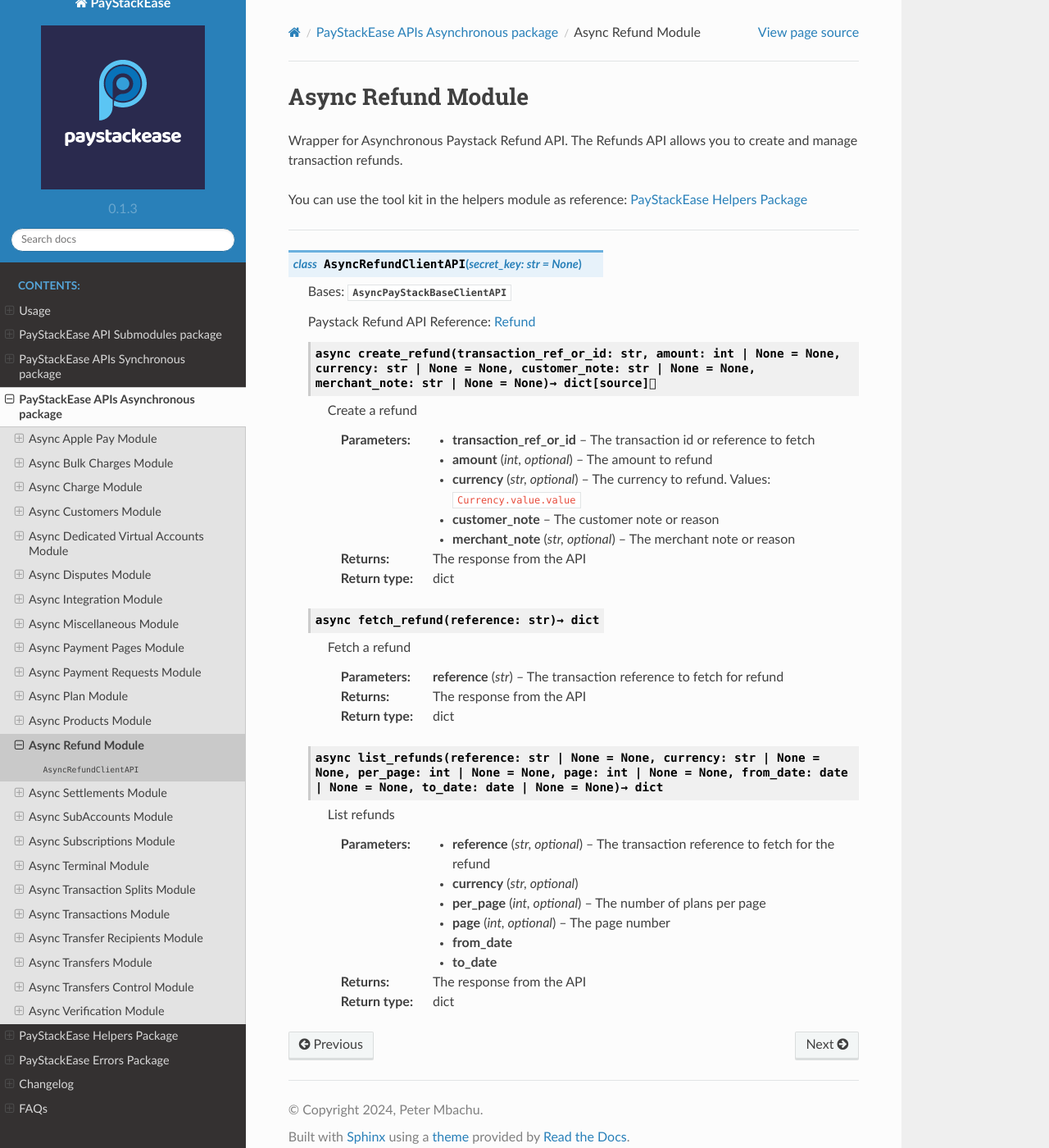
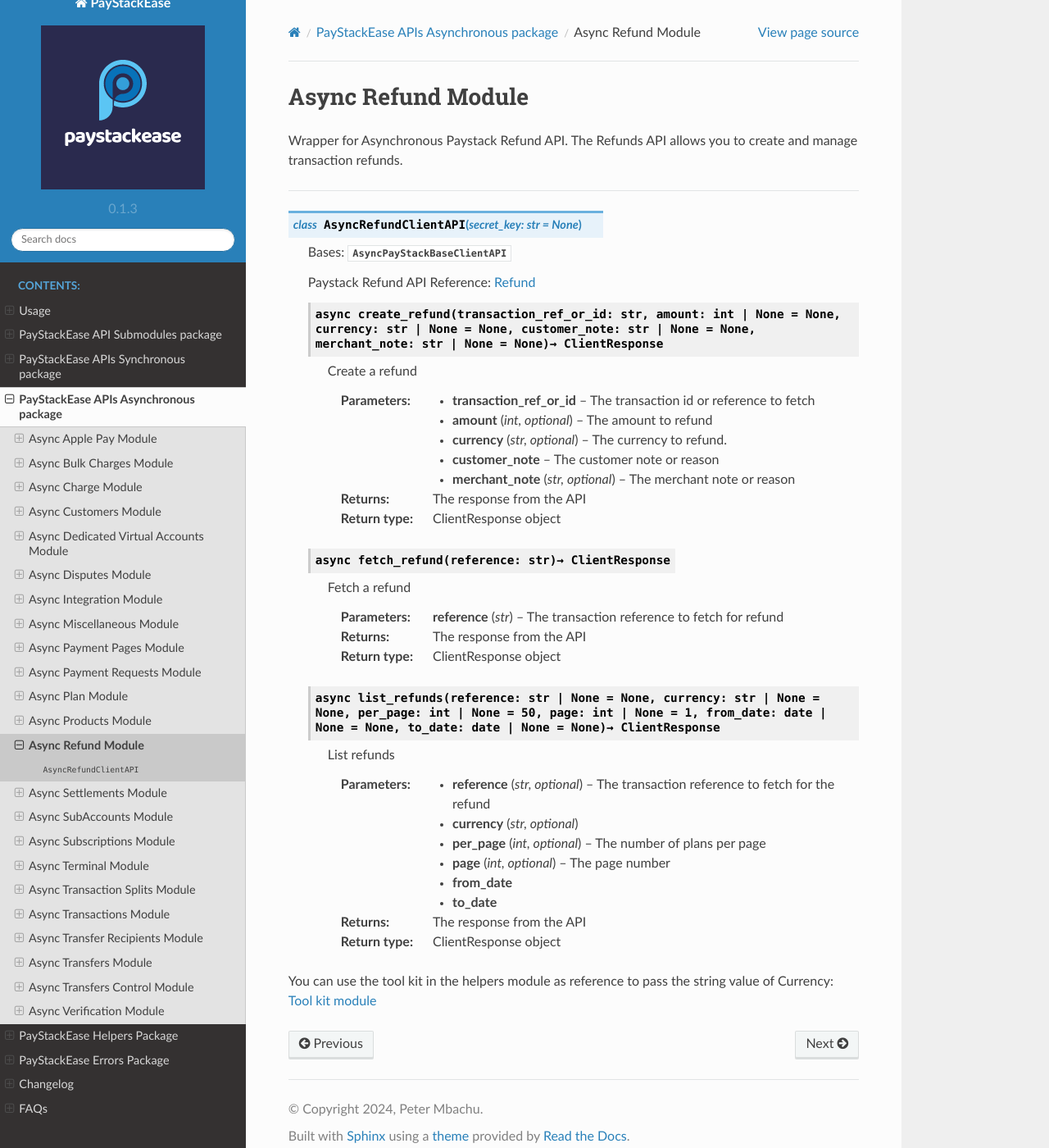
Before and after one commit to cla-bit/PayStackEase, a Sphinx documentation site: the page built from docs/source/arefund.rst, in a window 1280 px wide and 1400 px high. Shown: the whole window at 82% size. Built offline with Sphinx 7.4.7 and the Read the Docs theme 2.0.0, drawn with Linux system fonts in a browser that asks for light colours.

Commit message:
updated documentation for refund: async and sync

```diff
--- a/docs/source/arefund.rst
+++ b/docs/source/arefund.rst
@@ -7,9 +7,7 @@
 
 Wrapper for Asynchronous Paystack Refund API. The Refunds API allows you to create and manage transaction refunds.
 
-You can use the tool kit in the helpers module as reference: :doc:`paystackease.helpers`
-
---------------------------------------------------------------------
+----------
 
 .. py:class:: AsyncRefundClientAPI(secret_key: str = None)
 
@@ -17,7 +15,7 @@
 
     Paystack Refund API Reference: `Refund`_
 
-    .. py:method:: async create_refund(transaction_ref_or_id: str, amount: int | None = None, currency: str | None = None, customer_note: str | None = None, merchant_note: str | None = None)→ dict[source]
+    .. py:method:: async create_refund(transaction_ref_or_id: str, amount: int | None = None, currency: str | None = None, customer_note: str | None = None, merchant_note: str | None = None)→ ClientResponse
 
         Create a refund
 
@@ -25,7 +23,7 @@
         :type transactin_ref_or_id: str
         :param amount: The amount to refund
         :type amount: int, optional
-        :param currency: The currency to refund. Values: ``Currency.value.value``
+        :param currency: The currency to refund.
         :type currency: str, optional
         :param customer_note: The customer note or reason
         :type custome_note: str, optional
@@ -33,9 +31,9 @@
         :type merchant_note: str, optional
 
         :return: The response from the API
-        :rtype: dict
+        :rtype: ClientResponse object
 
-    .. py:method:: async fetch_refund(reference: str)→ dict
+    .. py:method:: async fetch_refund(reference: str)→ ClientResponse
 
         Fetch a refund
 
@@ -43,9 +41,9 @@
         :type reference: str
 
         :return: The response from the API
-        :rtype: dict
+        :rtype: ClientResponse object
 
-    .. py:method:: async list_refunds(reference: str | None = None, currency: str | None = None, per_page: int | None = None, page: int | None = None, from_date: date | None = None, to_date: date | None = None)→ dict
+    .. py:method:: async list_refunds(reference: str | None = None, currency: str | None = None, per_page: int | None = 50, page: int | None = 1, from_date: date | None = None, to_date: date | None = None)→ ClientResponse
 
         List refunds
 
@@ -63,7 +61,8 @@
         :type to_date:
 
         :return: The response from the API
-        :rtype: dict
+        :rtype: ClientResponse object
 
+You can use the tool kit in the helpers module as reference to pass the string value of Currency: :doc:`toolkit`
 
 .. _Refund: https://paystack.com/docs/api/refund/
```
Also changed, not shown: docs/source/refund.rst (+7 -7 lines).
